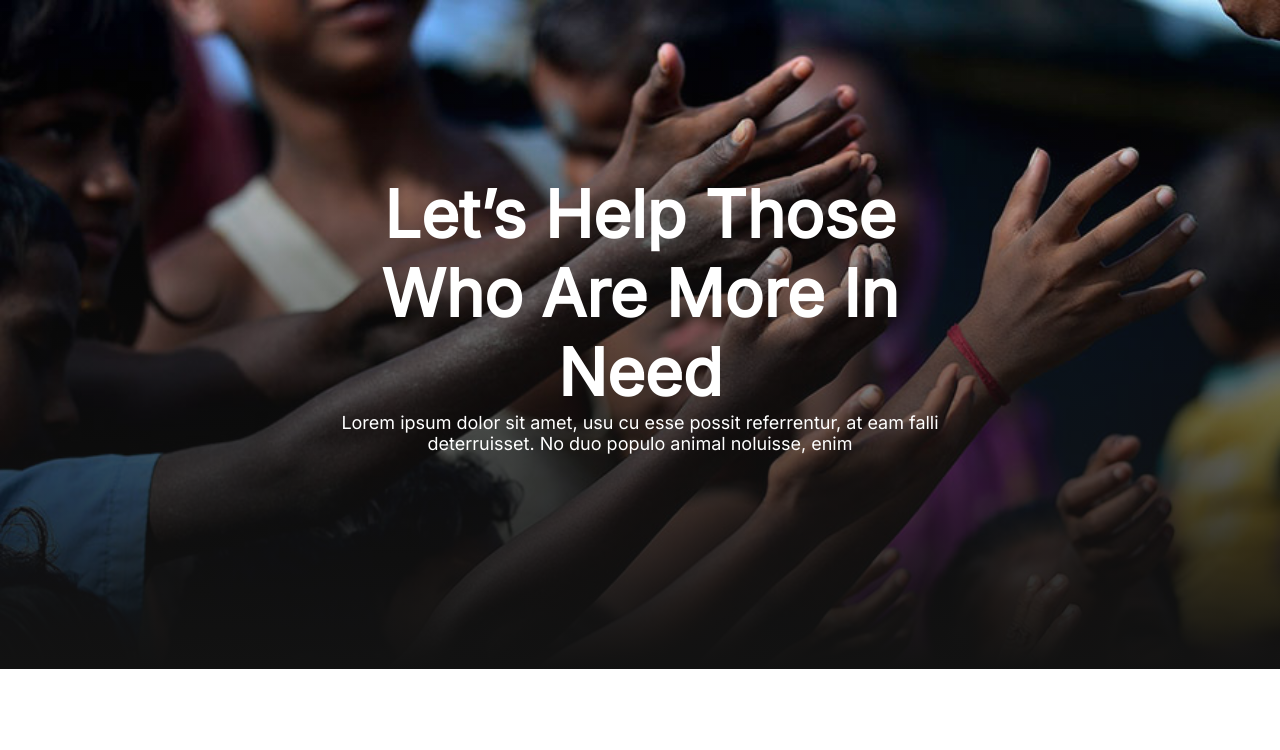
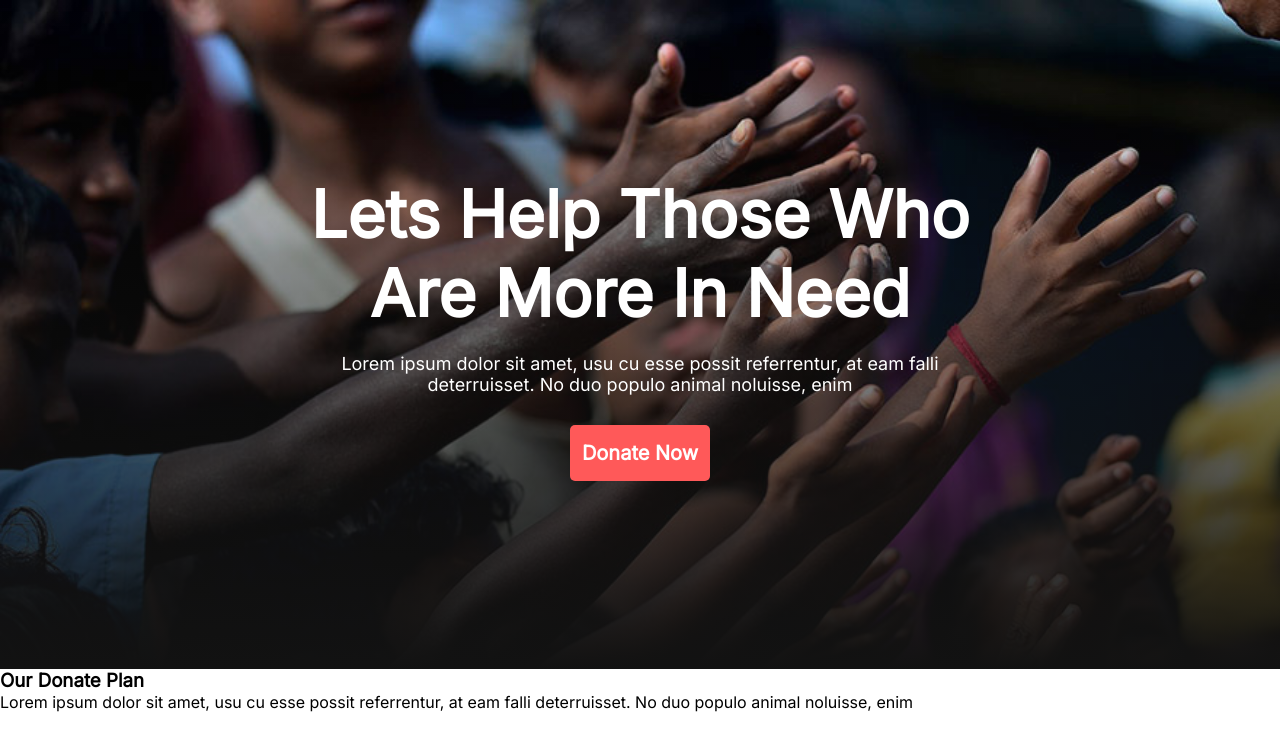
Before and after one commit to rezathedev/my-donate, a plain HTML site: page index.html in a window 1280 px wide. Drawn offline with Linux system fonts and the light colour scheme.

Commit message:
button update

```diff
--- a/index.html
+++ b/index.html
@@ -11,12 +11,21 @@
 <body>
     <header>
         <div class="intro-text">
-            <h1 class="header-title">Let’s Help Those Who Are
+            <h1 class="header-title">Lets Help Those Who Are
                 More In Need</h1>
             <p class="header-description">Lorem ipsum dolor sit amet, usu cu esse possit referrentur, at eam falli
                 deterruisset. No duo populo animal noluisse, enim</p>
+            <button class="button-primary">Donate Now</button>
         </div>
     </header>
+    <main>
+        <section class="donate-today">
+            <div>
+                <h3 class="section-title">Our Donate Plan</h3>
+                <p class="section description">Lorem ipsum dolor sit amet, usu cu esse possit referrentur, at eam falli deterruisset. No duo populo animal noluisse, enim</p>
+            </div>
+        </section>
+    </main>
 
 </body>
 </html>
--- a/styles/style.css
+++ b/styles/style.css
@@ -9,16 +9,12 @@ header {
     width: auto;
     height: 669px;
     text-align: center;
-
-
-
-
-
+    color: #FFFFFF;
 }
 
 .intro-text {
     padding : 175px 307px;
-    color: #FFFFFF;
+
 
 }
 .header-title {
@@ -28,4 +24,16 @@ header {
 .header-description {
     font-weight: 400;
     font-size: 18px;
+    margin-top: 20px;
 }
+.button-primary {
+background: #FF5959;
+border-radius: 5px;
+align-items: center;
+padding: 16px 12px;
+color: #FFFFFF;
+font-weight: 600;
+font-size: 20px;
+margin-top: 30px;
+border: 0;
+}
```
